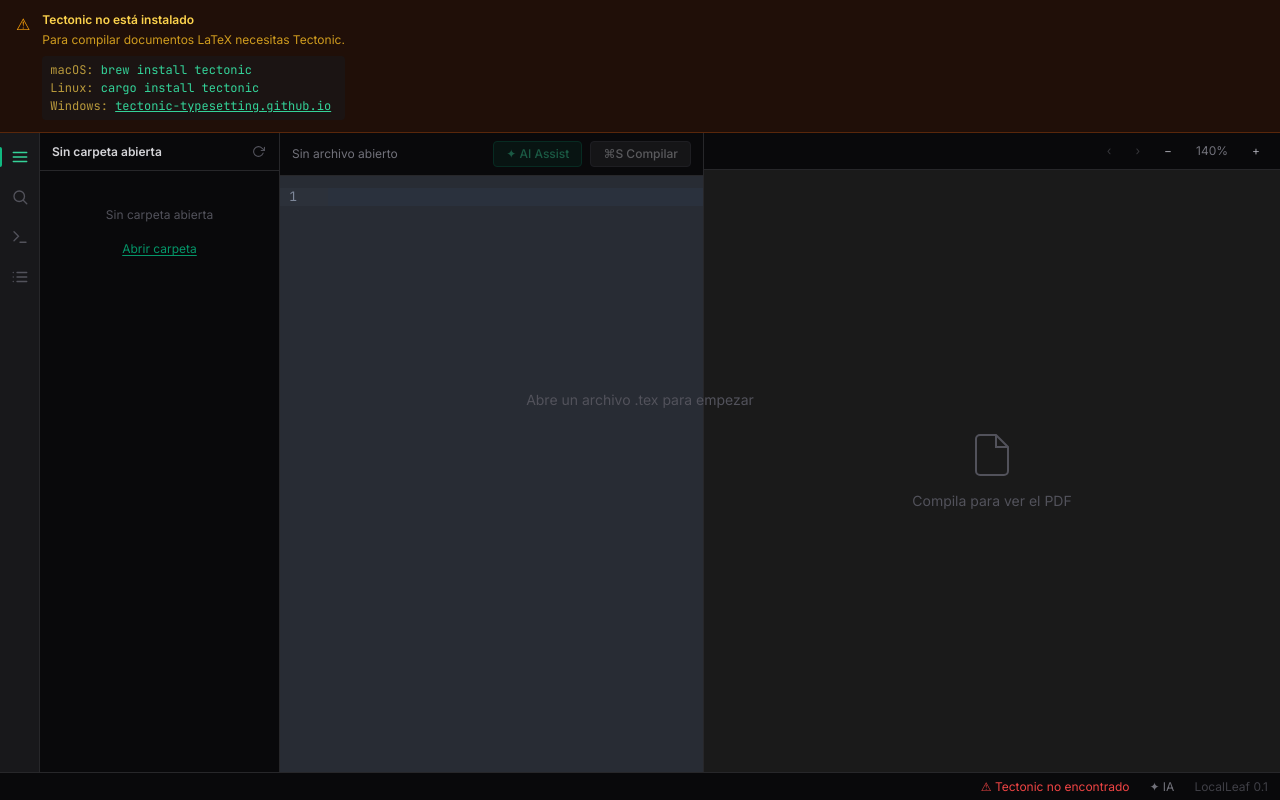
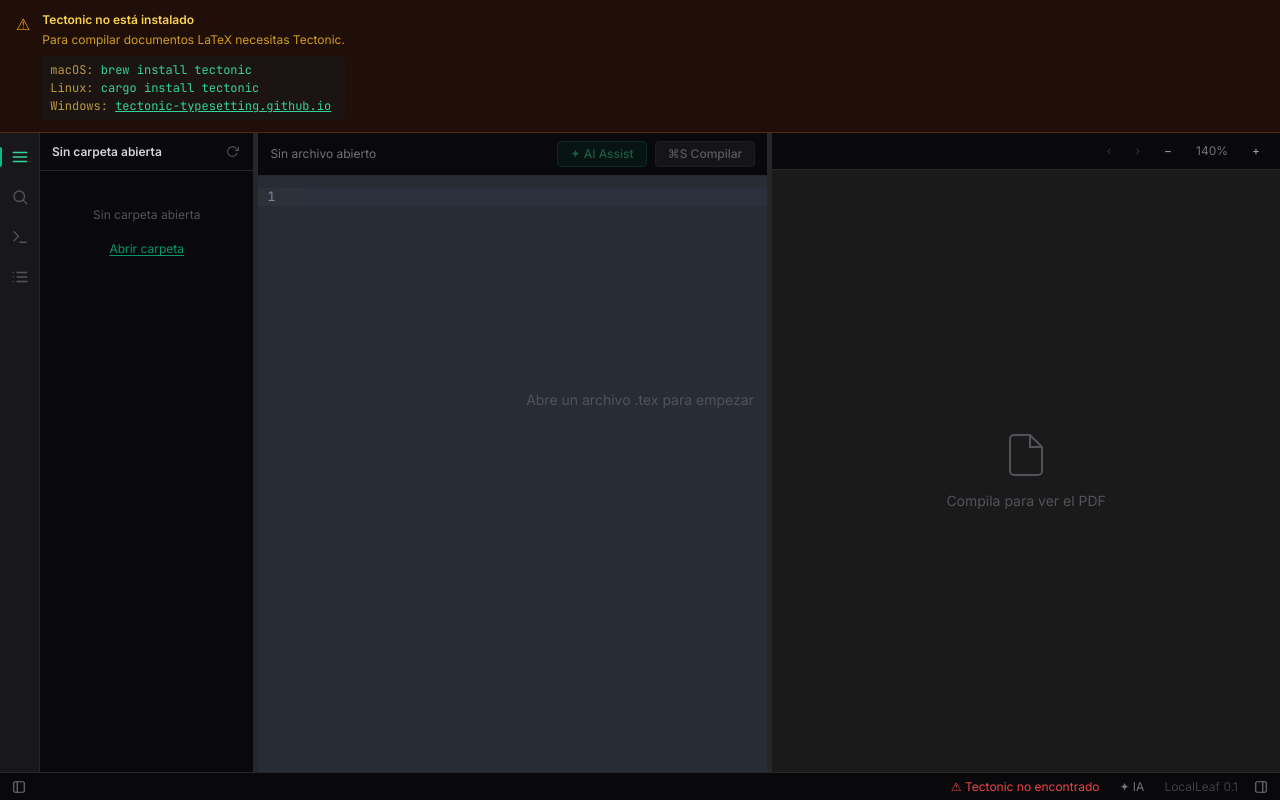
Before and after one commit to DiegoViillalba/localleaf, a React (Vite) app in the folder frontend/: page / in a window 1280 px wide. Built offline with nearby package versions, Linux system fonts and the light colour scheme; the HTML template or start-up script is replaced by a standard one.

Commit message:
Sidepanel

```diff
--- a/frontend/package.json
+++ b/frontend/package.json
@@ -23,6 +23,7 @@
     "pdfjs-dist": "^4.2.67",
     "react": "^18.2.0",
     "react-dom": "^18.2.0",
+    "react-resizable-panels": "^4.10.0",
     "zustand": "^4.5.2"
   },
   "devDependencies": {
--- a/frontend/src/App.tsx
+++ b/frontend/src/App.tsx
@@ -1,16 +1,56 @@
-import { useEffect } from "react";
+import { useEffect, useRef } from "react";
+import { Group, Panel, PanelImperativeHandle, PanelSize } from "react-resizable-panels";
 import { checkTectonic, onTectonicMissing } from "./lib/tauri";
 import { useAppStore } from "./store/useAppStore";
 import { useAutoSave } from "./hooks/useAutoSave";
+import { useCompile } from "./hooks/useCompile";
 import { Sidebar } from "./components/sidebar/Sidebar";
 import { LatexEditor } from "./components/editor/LatexEditor";
 import { PdfViewer } from "./components/pdf/PdfViewer";
 import { ErrorPanel } from "./components/ui/ErrorPanel";
 import { StatusBar } from "./components/ui/StatusBar";
 import { TectonicBanner } from "./components/ui/TectonicBanner";
+import { ResizeHandle } from "./components/ui/ResizeHandle";
 
 export default function App() {
-  const setTectonicAvailable = useAppStore((s) => s.setTectonicAvailable);
+  const { setTectonicAvailable, layout, setLayout } = useAppStore();
+  const { compile } = useCompile();
+  const sidebarRef = useRef<PanelImperativeHandle>(null);
+  const pdfRef = useRef<PanelImperativeHandle>(null);
+
+  // Global Keyboard Shortcuts
+  useEffect(() => {
+    const handleKeyDown = (e: KeyboardEvent) => {
+      // Cmd+S on Mac or Ctrl+G on Windows
+      const isCmdS = e.metaKey && e.key.toLowerCase() === "s";
+      const isCtrlG = e.ctrlKey && e.key.toLowerCase() === "g";
+
+      if (isCmdS || isCtrlG) {
+        e.preventDefault();
+        compile();
+      }
+    };
+
+    window.addEventListener("keydown", handleKeyDown);
+    return () => window.removeEventListener("keydown", handleKeyDown);
+  }, [compile]);
+
+  // Sync state -> Panel layout
+  useEffect(() => {
+    if (layout.isSidebarCollapsed) {
+      sidebarRef.current?.collapse();
+    } else {
+      sidebarRef.current?.expand();
+    }
+  }, [layout.isSidebarCollapsed]);
+
+  useEffect(() => {
+    if (layout.isPdfCollapsed) {
+      pdfRef.current?.collapse();
+    } else {
+      pdfRef.current?.expand();
+    }
+  }, [layout.isPdfCollapsed]);
 
   // Auto-save side-effect
   useAutoSave();
@@ -28,24 +68,58 @@ export default function App() {
     <div className="flex flex-col h-screen bg-zinc-950 text-zinc-200 overflow-hidden font-sans">
       <TectonicBanner />
 
-      {/* Three-column layout */}
-      <div className="flex flex-1 overflow-hidden">
-        {/* Sidebar – 280px fixed (40px toolbar + 240px panel) */}
-        <div className="w-[280px] shrink-0">
+      {/* Resizable layout */}
+      <Group orientation="horizontal" className="flex-1 overflow-hidden" id="localleaf-panel-group">
+        {/* Sidebar */}
+        <Panel
+          panelRef={sidebarRef}
+          defaultSize={layout.sidebarWidth}
+          minSize={15}
+          collapsible={true}
+          onResize={(size: PanelSize) => {
+            if (size.asPercentage === 0) {
+              setLayout({ isSidebarCollapsed: true });
+            } else {
+              setLayout({ isSidebarCollapsed: false, sidebarWidth: size.asPercentage });
+            }
+          }}
+          className="shrink-0"
+        >
           <Sidebar />
-        </div>
+        </Panel>
 
-        {/* Editor – flexible */}
-        <div className="flex flex-col flex-1 border-r border-zinc-800 min-w-0">
-          <LatexEditor className="flex-1" />
+        <ResizeHandle />
+
+        {/* Editor */}
+        <Panel
+          defaultSize={layout.editorWidth}
+          minSize={20}
+          className="flex flex-col min-w-0 min-h-0"
+        >
+          <LatexEditor className="flex-1 min-h-0" />
           <ErrorPanel />
-        </div>
+        </Panel>
 
-        {/* PDF Viewer – 45% */}
-        <div className="w-[45%] shrink-0">
+        <ResizeHandle />
+
+        {/* PDF Viewer */}
+        <Panel
+          panelRef={pdfRef}
+          defaultSize={layout.pdfWidth}
+          minSize={25}
+          collapsible={true}
+          onResize={(size: PanelSize) => {
+            if (size.asPercentage === 0) {
+              setLayout({ isPdfCollapsed: true });
+            } else {
+              setLayout({ isPdfCollapsed: false, pdfWidth: size.asPercentage });
+            }
+          }}
+          className="shrink-0 bg-zinc-950 border-l border-zinc-800"
+        >
           <PdfViewer />
-        </div>
-      </div>
+        </Panel>
+      </Group>
 
       <StatusBar />
     </div>
--- a/frontend/src/components/editor/LatexEditor.tsx
+++ b/frontend/src/components/editor/LatexEditor.tsx
@@ -44,6 +44,14 @@ export function LatexEditor({ className = "" }: EditorProps) {
           // Ctrl/Cmd+S → save + compile
           {
             key: "Mod-s",
+            run: () => {
+              compile();
+              return true;
+            },
+          },
+          // Ctrl+G → save + compile (Windows requested shortcut)
+          {
+            key: "Ctrl-g",
             run: () => {
               compile();
               return true;
@@ -122,7 +130,7 @@ export function LatexEditor({ className = "" }: EditorProps) {
   }, [assist]);
 
   return (
-    <div className={`flex flex-col h-full ${className}`}>
+    <div className={`flex flex-col h-full overflow-hidden ${className}`}>
       {/* Toolbar */}
       <div className="flex items-center gap-2 px-3 py-2 border-b border-zinc-800 bg-zinc-950">
         <span className="text-xs text-zinc-500 flex-1 truncate flex items-center gap-2 min-w-0">
--- /dev/null
+++ b/frontend/src/components/ui/ResizeHandle.tsx
@@ -0,0 +1,9 @@
+import { Separator } from "react-resizable-panels";
+
+export function ResizeHandle() {
+  return (
+    <Separator className="group relative flex w-1 items-center justify-center bg-zinc-800 transition-colors hover:bg-emerald-500 active:bg-emerald-500 cursor-col-resize z-10">
+      <div className="absolute inset-y-0 -inset-x-2" />
+    </Separator>
+  );
+}
--- a/frontend/src/components/ui/StatusBar.tsx
+++ b/frontend/src/components/ui/StatusBar.tsx
@@ -2,7 +2,7 @@ import { useAppStore } from "../../store/useAppStore";
 import { AiPanel } from "../ai/AiPanel";
 
 export function StatusBar() {
-  const { activeFilePath, isDirty, compileStatus, tectonicAvailable } = useAppStore();
+  const { activeFilePath, isDirty, compileStatus, tectonicAvailable, layout, setLayout } = useAppStore();
 
   const statusIndicator = () => {
     if (!tectonicAvailable)
@@ -18,6 +18,17 @@ export function StatusBar() {
 
   return (
     <div className="relative flex items-center gap-3 px-3 h-7 bg-zinc-950 border-t border-zinc-800 text-xs text-zinc-500 shrink-0">
+      <button
+        onClick={() => setLayout({ isSidebarCollapsed: !layout.isSidebarCollapsed })}
+        className="hover:text-zinc-300 transition-colors"
+        title="Toggle Sidebar"
+      >
+        <svg width="14" height="14" viewBox="0 0 24 24" fill="none" stroke="currentColor" strokeWidth="2" strokeLinecap="round" strokeLinejoin="round">
+          <rect x="3" y="3" width="18" height="18" rx="2" ry="2" />
+          <line x1="9" y1="3" x2="9" y2="21" />
+        </svg>
+      </button>
+
       {activeFilePath && (
         <span className="truncate max-w-xs">{activeFilePath}</span>
       )}
@@ -26,6 +37,17 @@ export function StatusBar() {
       {statusIndicator()}
       <AiPanel />
       <span className="text-zinc-700">LocalLeaf 0.1</span>
+
+      <button
+        onClick={() => setLayout({ isPdfCollapsed: !layout.isPdfCollapsed })}
+        className="hover:text-zinc-300 transition-colors ml-1"
+        title="Toggle PDF Viewer"
+      >
+        <svg width="14" height="14" viewBox="0 0 24 24" fill="none" stroke="currentColor" strokeWidth="2" strokeLinecap="round" strokeLinejoin="round">
+          <rect x="3" y="3" width="18" height="18" rx="2" ry="2" />
+          <line x1="15" y1="3" x2="15" y2="21" />
+        </svg>
+      </button>
     </div>
   );
 }
--- a/frontend/src/store/useAppStore.ts
+++ b/frontend/src/store/useAppStore.ts
@@ -1,4 +1,5 @@
 import { create } from "zustand";
+import { persist } from "zustand/middleware";
 import type { AiConfig, AiStatus, CompileResult, CompileStatus, FileEntry } from "../types";
 
 export type SidebarTab = "files" | "search" | "logs" | "outline";
@@ -29,6 +30,13 @@ interface AppState {
   tectonicAvailable: boolean;
   sidebarTab: SidebarTab;
   editorJumpLine: number | null;
+  layout: {
+    sidebarWidth: number;
+    editorWidth: number;
+    pdfWidth: number;
+    isSidebarCollapsed: boolean;
+    isPdfCollapsed: boolean;
+  };
 
   // Actions — workspace
   setWorkspace: (dir: string, tree: FileEntry, rootPath?: string | null) => void;
@@ -56,10 +64,13 @@ interface AppState {
   setTectonicAvailable: (v: boolean) => void;
   setSidebarTab: (tab: SidebarTab) => void;
   setEditorJumpLine: (line: number | null) => void;
+  setLayout: (layout: Partial<AppState["layout"]>) => void;
 }
 
-export const useAppStore = create<AppState>((set) => ({
-  workspaceDir: null,
+export const useAppStore = create<AppState>()(
+  persist(
+    (set) => ({
+      workspaceDir: null,
   projectTree: null,
   openFiles: [],
   activeFilePath: null,
@@ -79,6 +90,13 @@ export const useAppStore = create<AppState>((set) => ({
   tectonicAvailable: true,
   sidebarTab: "files",
   editorJumpLine: null,
+  layout: {
+    sidebarWidth: 20,
+    editorWidth: 40,
+    pdfWidth: 40,
+    isSidebarCollapsed: false,
+    isPdfCollapsed: false,
+  },
 
   setWorkspace: (dir, tree, rootPath = null) =>
     set({ workspaceDir: dir, projectTree: tree, rootFilePath: rootPath }),
@@ -117,4 +135,15 @@ export const useAppStore = create<AppState>((set) => ({
   setTectonicAvailable: (v) => set({ tectonicAvailable: v }),
   setSidebarTab: (tab) => set({ sidebarTab: tab }),
   setEditorJumpLine: (line) => set({ editorJumpLine: line }),
-}));
+  setLayout: (layout) =>
+    set((s) => ({ layout: { ...s.layout, ...layout } })),
+    }),
+    {
+      name: "localleaf-storage",
+      partialize: (state) => ({
+        layout: state.layout,
+        aiConfig: state.aiConfig,
+      }),
+    }
+  )
+);
```
Also changed, not shown: 1 other file (tests, documents, lock files or other folders).
